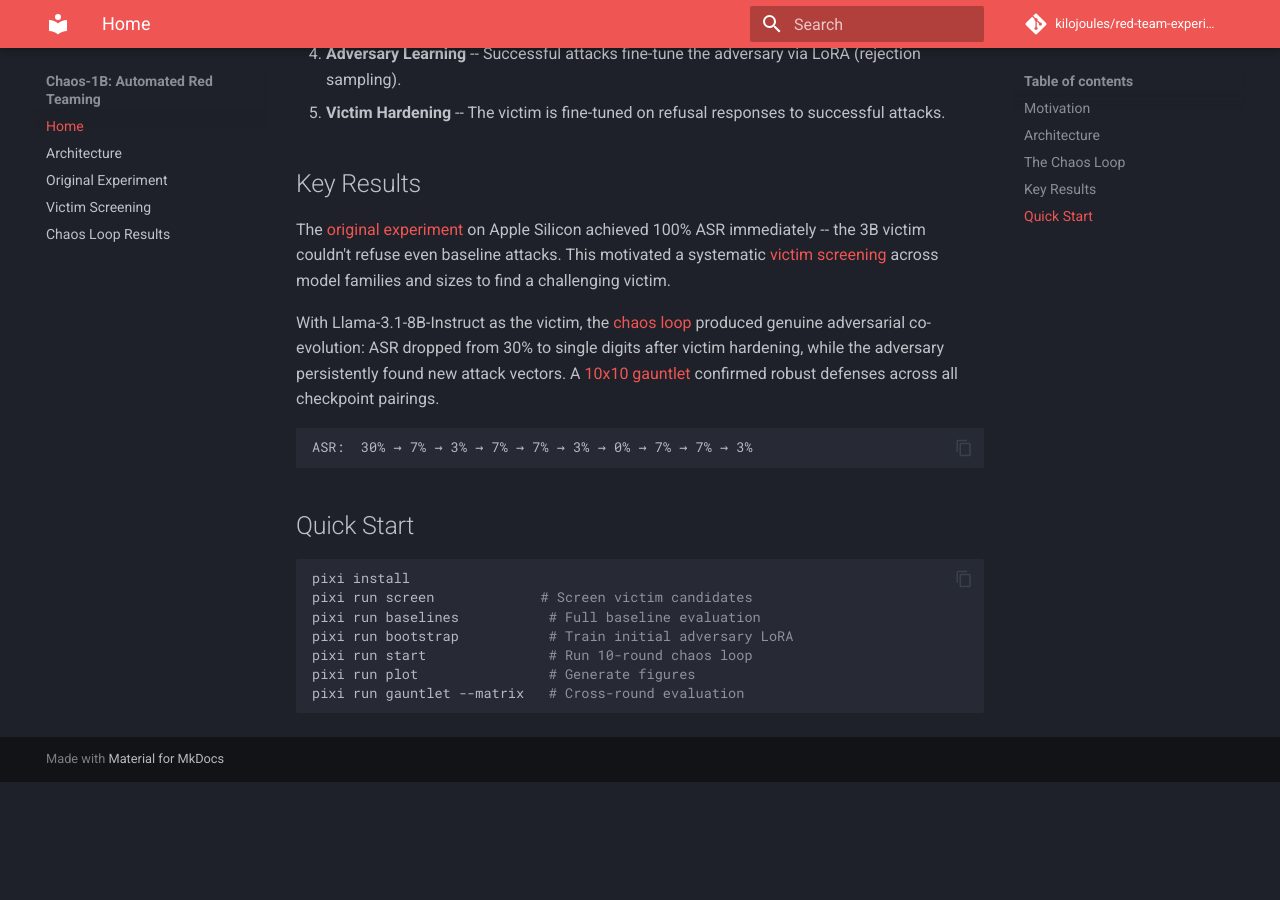
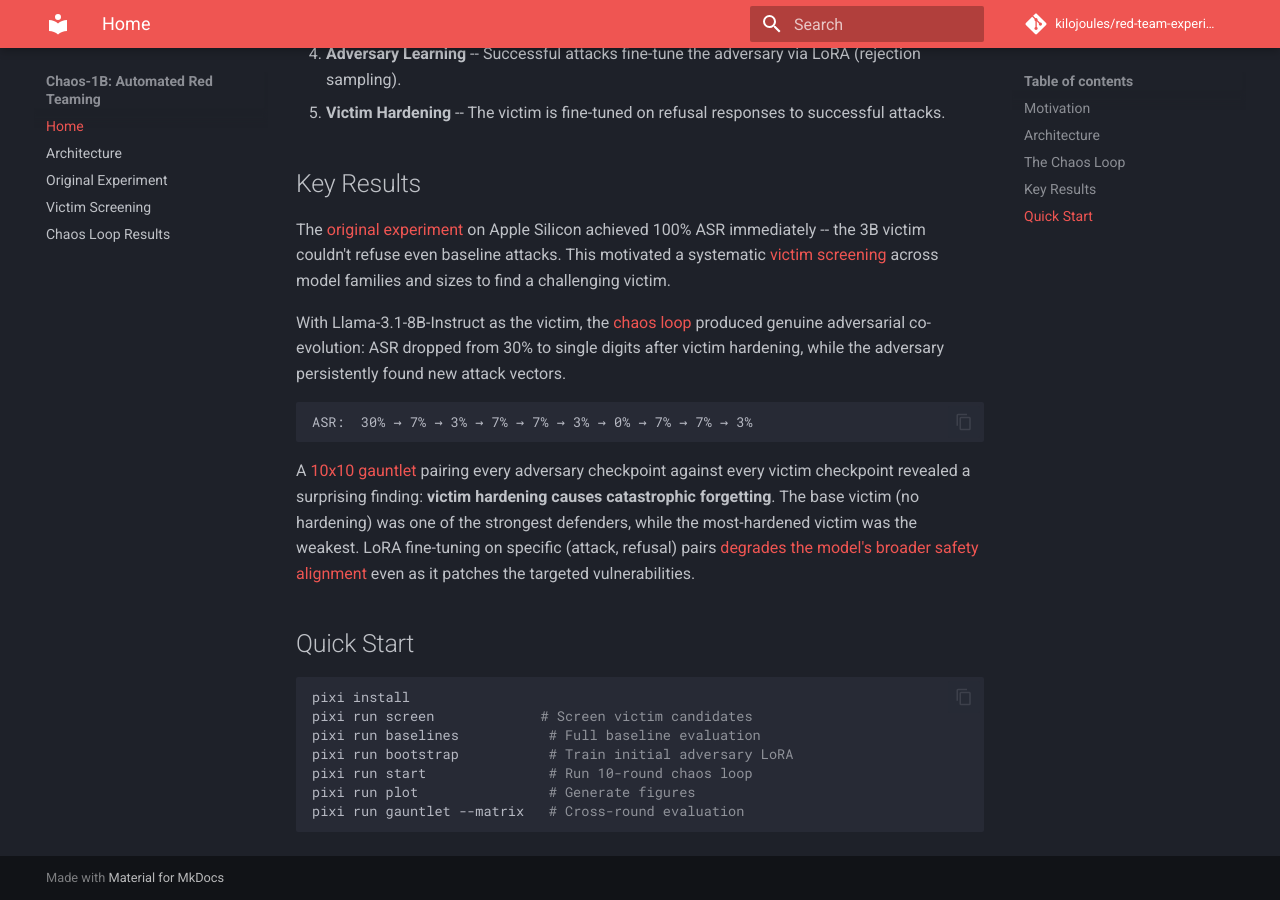
Before and after one commit to kilojoules/REDKWEEN, an MkDocs documentation site: the page built from docs/index.md, in a window 1280 px wide and 900 px high, scrolled down 1098 px. Built offline with MkDocs 1.6.1 and Material for MkDocs 9.7.7, drawn with Linux system fonts in a browser that asks for light colours; comment, search, counter and statistics services are not loaded; before the commit the page ends 1880 px from its top, so only the background shows below that.

Commit message:
Add catastrophic forgetting finding to docs index
Co-Authored-By: Claude Opus 4.6 <noreply@anthropic.com>

````diff
--- a/docs/index.md
+++ b/docs/index.md
@@ -35,11 +35,13 @@ Each round proceeds through five phases:
 
 The [original experiment](original-experiment.md) on Apple Silicon achieved 100% ASR immediately -- the 3B victim couldn't refuse even baseline attacks. This motivated a systematic [victim screening](screening.md) across model families and sizes to find a challenging victim.
 
-With Llama-3.1-8B-Instruct as the victim, the [chaos loop](results.md) produced genuine adversarial co-evolution: ASR dropped from 30% to single digits after victim hardening, while the adversary persistently found new attack vectors. A [10x10 gauntlet](results.md#gauntlet-cross-round-evaluation) confirmed robust defenses across all checkpoint pairings.
+With Llama-3.1-8B-Instruct as the victim, the [chaos loop](results.md) produced genuine adversarial co-evolution: ASR dropped from 30% to single digits after victim hardening, while the adversary persistently found new attack vectors.
 
 ```
 ASR:  30% → 7% → 3% → 7% → 7% → 3% → 0% → 7% → 7% → 3%
 ```
+
+A [10x10 gauntlet](results.md#gauntlet-cross-round-evaluation) pairing every adversary checkpoint against every victim checkpoint revealed a surprising finding: **victim hardening causes catastrophic forgetting**. The base victim (no hardening) was one of the strongest defenders, while the most-hardened victim was the weakest. LoRA fine-tuning on specific (attack, refusal) pairs [degrades the model's broader safety alignment](results.md#victim-hardening-causes-catastrophic-forgetting) even as it patches the targeted vulnerabilities.
 
 ## Quick Start
 
````
